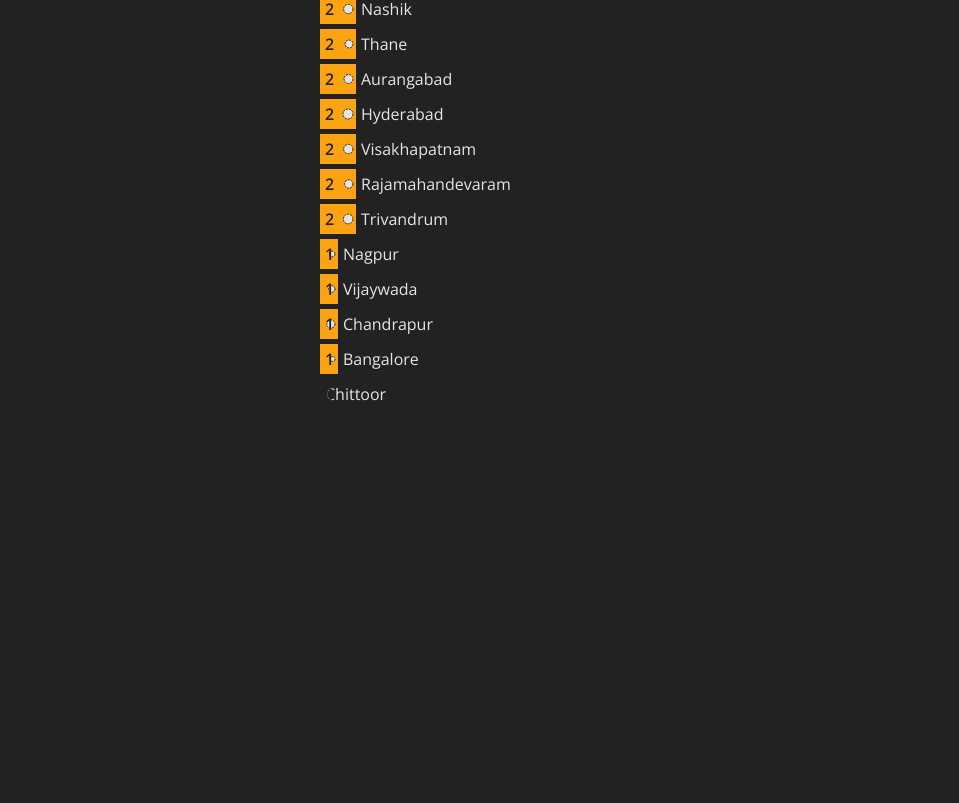
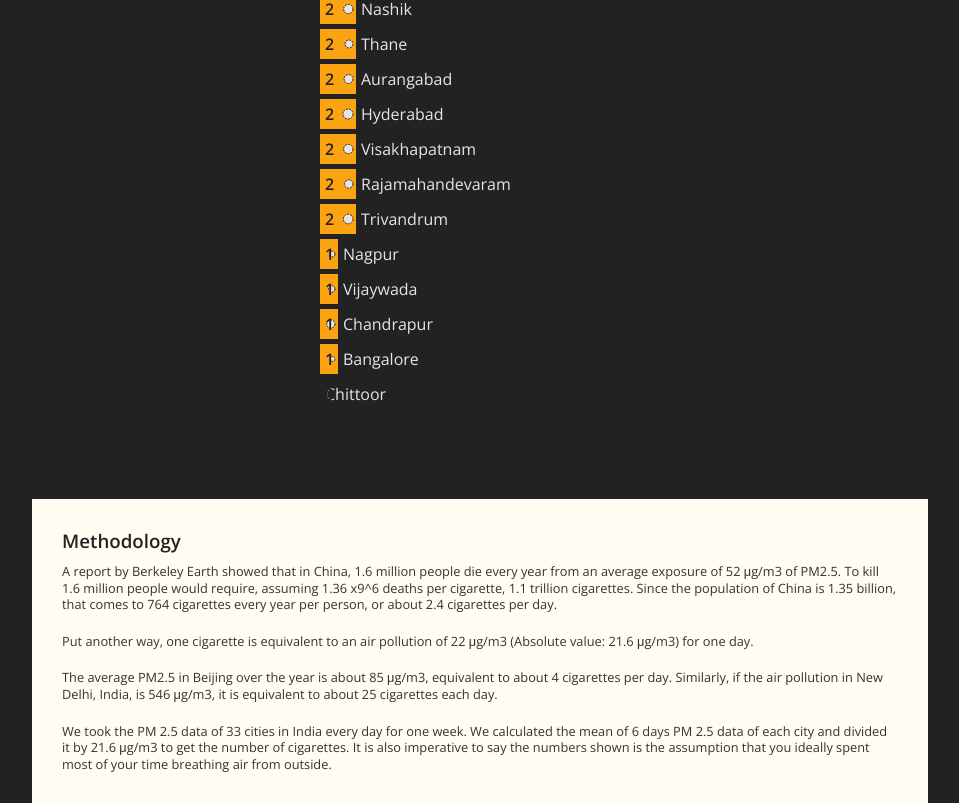
Before and after one commit to deaxmachina/bbc-challenge, a plain HTML site: page index.html in a window 1280 px wide. Shown: the part 2824-3627 px from the top of the page, without its empty margins (160-1119 px from the left). Before the commit the page ends 3323 px from the top, so only its background shows below. Drawn offline with nearby package versions, Linux system fonts and the light colour scheme; a script that the page names is missing.

Commit message:
added and styled methodology section

```diff
--- a/index.html
+++ b/index.html
@@ -80,6 +80,33 @@
    </div>
   </section>
 
+  <!-- Methodology -->
+  <section class='article-content-section methodology-section'>
+    <h3 class='methodology-section-title'>Methodology</h3>
+    <p class='article-para methodology-para'>
+      A report by Berkeley Earth showed that in China, 1.6 million people die every year
+      from an average exposure of 52 μg/m3 of PM2.5. To kill 1.6 million people would
+      require, assuming 1.36 x9^6 deaths per cigarette, 1.1 trillion cigarettes.
+      Since the population of China is 1.35 billion, that comes to 764 cigarettes every
+      year per person, or about 2.4 cigarettes per day.
+    </p>
+    <p class='article-para methodology-para'>
+      Put another way, one cigarette is equivalent to an air pollution of 22 μg/m3
+      (Absolute value: 21.6 μg/m3) for one day.
+    </p>
+    <p class='article-para methodology-para'>
+      The average PM2.5 in Beijing over the year is about 85 μg/m3, equivalent to
+      about 4 cigarettes per day. Similarly, if the air pollution in New Delhi, India,
+      is 546 μg/m3, it is equivalent to about 25 cigarettes each day.
+    </p>
+    <p class='article-para methodology-para'>
+      We took the PM 2.5 data of 33 cities in India every day for one week. We calculated
+      the mean of 6 days PM 2.5 data of each city and divided it by 21.6 μg/m3 to get the
+      number of cigarettes. It is also imperative to say the numbers shown is the assumption
+      that you ideally spent most of your time breathing air from outside.
+    </p>
+  </section>
+
   <!-- If no JavaScript is running -->
   <noscript>
     <p>Please enable JavaScript to view the full content.</p>
--- a/style.css
+++ b/style.css
@@ -103,12 +103,14 @@
   margin-bottom: 20px;
 }
 
-/*Summary graph*/
+
+/********************** Summary graph **********************/
 .summary-graph-img {
   width: 70%;
   margin: auto;
   text-align: center;
 }
+
 
 /********************** City Search Box **********************/
 .city-menu {
@@ -208,6 +210,19 @@
   margin: auto;
 }
 
+/********************** Methodology **********************/
+.methodology-section {
+  background-color: var(--lightColour);
+  padding-bottom: 10px;
+}
+.methodology-section-title {
+  margin-bottom: 10px;
+  color: var(--darkColour);
+}
+.methodology-para {
+  font-size: 0.8rem;
+  color: #333;
+}
 
 /******************* Media Queries *******************/
 @media (max-width: 1200px) {
```
